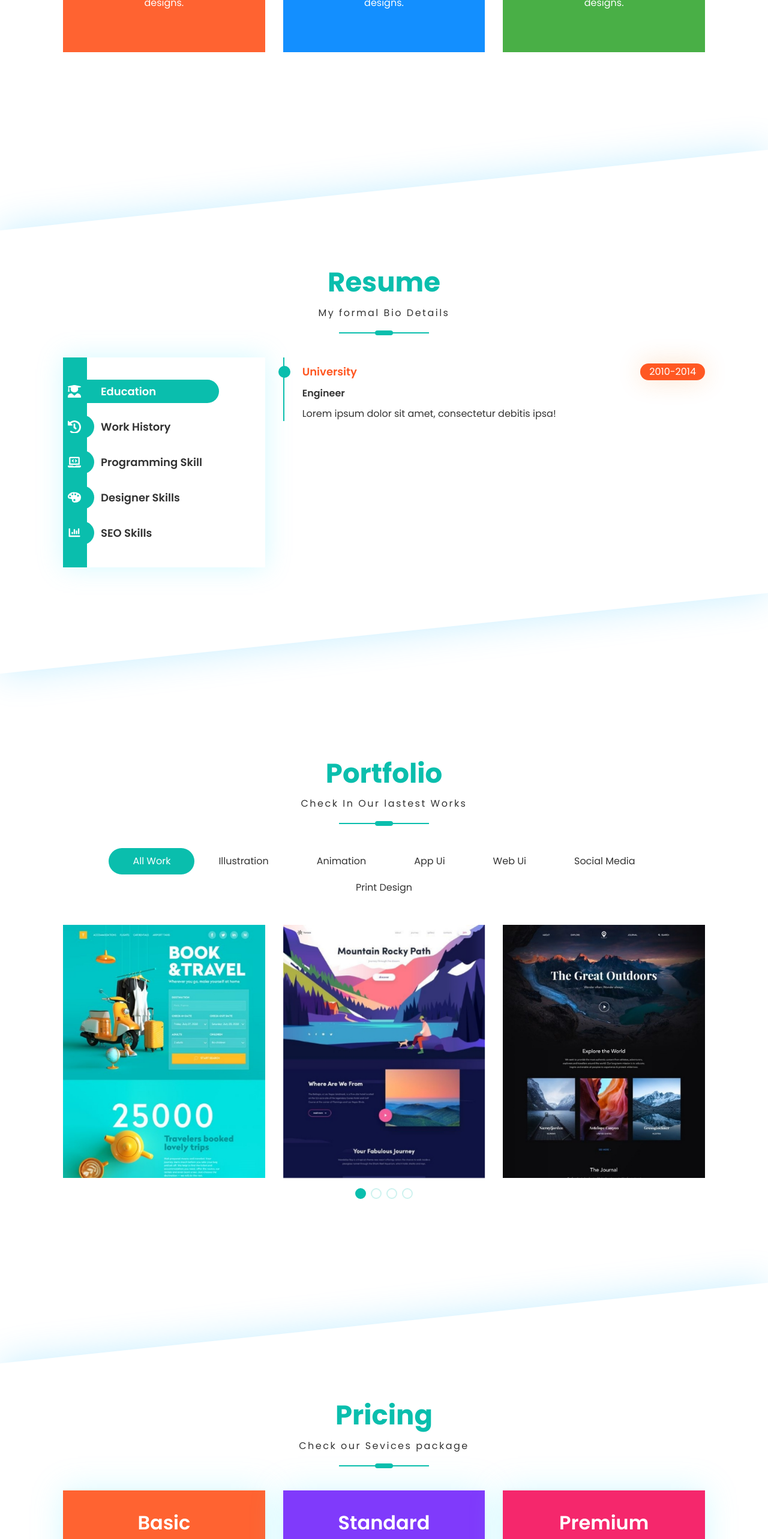
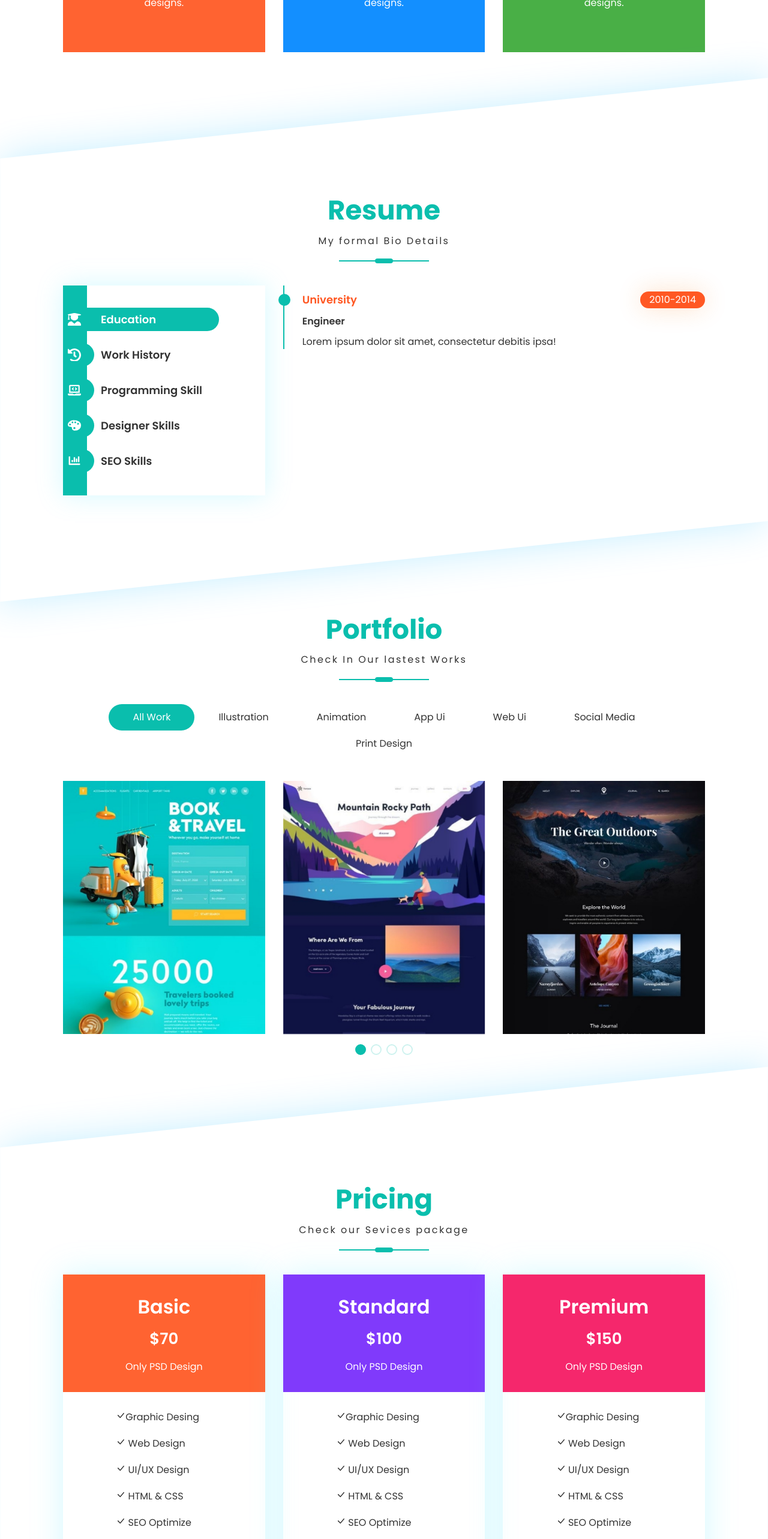
Before and after one commit to amirgh82/CV-project, a React (Create React App) app: page / in a window 1280 px wide. Shown: the part 2660-5226 px from the top of the page at 60% size. Built offline with nearby package versions, Linux system fonts and the light colour scheme.

Commit message:
correction

```diff
--- a/src/App.css
+++ b/src/App.css
@@ -52,18 +52,18 @@ Helpers class
 
 */
 
-.align-items-center{
+.align-items-center {
     align-items: center;
 }
 
-.justify-content-center{
+.justify-content-center {
     justify-content: center;
 }
 
-.skew-reset{
-    transform: skewY(6deg);
+.skew-reset {
+    transform: translateZ(0) skewY(6deg);
 }
 
-.h-full{
+.h-full {
     height: 100%;
 }
--- a/src/components/About/About.css
+++ b/src/components/About/About.css
@@ -88,3 +88,9 @@
         padding: 2rem 4rem;
     }
 }
+
+@media screen and (max-width:576px){
+    .about__content{
+        padding: 2rem;
+    }
+}
--- a/src/components/Contact/Contact.css
+++ b/src/components/Contact/Contact.css
@@ -1,5 +1,5 @@
 .contactus {
-    margin-top: 20rem;
+    margin-top: 8rem;
 }
 
 .contactus__wrapper {
--- a/src/components/Home/Home.css
+++ b/src/components/Home/Home.css
@@ -101,6 +101,9 @@
 }
 
 @media screen and (max-width:762px) {
+    .home{
+        margin-top: 4rem;
+    }
     .home__photo {
         border-width: 1.5rem;
     }
--- a/src/components/Portfolio/Portfolio.css
+++ b/src/components/Portfolio/Portfolio.css
@@ -1,5 +1,5 @@
 .portfolio {
-    margin-top: 20rem;
+    margin-top: 8rem;
 }
 
 .portfolio-list {
--- a/src/components/Pricing/Pricing.css
+++ b/src/components/Pricing/Pricing.css
@@ -1,8 +1,8 @@
 .pricing {
-    margin-top: 20rem;
+    margin-top: 8rem;
     box-shadow: 0 0 6rem rgba(19, 182, 255, 24%);
     padding: 8rem 0 12rem 0;
-    transform: skewY(-6deg);
+    transform:translateZ(0) skewY(-6deg);
     background-color: var(--section-bg-color);
 }
 
--- a/src/components/Resume/Resume.css
+++ b/src/components/Resume/Resume.css
@@ -1,8 +1,8 @@
 .resume {
-    margin-top: 20rem;
+    margin-top: 8rem;
     box-shadow: 0 0 6rem rgba(19, 182, 255, 24%);
     padding: 8rem 0;
-    transform: skewY(-6deg);
+    transform:translateZ(0) skewY(-6deg);
     background-color: var(--section-bg-color);
 }
 
```
